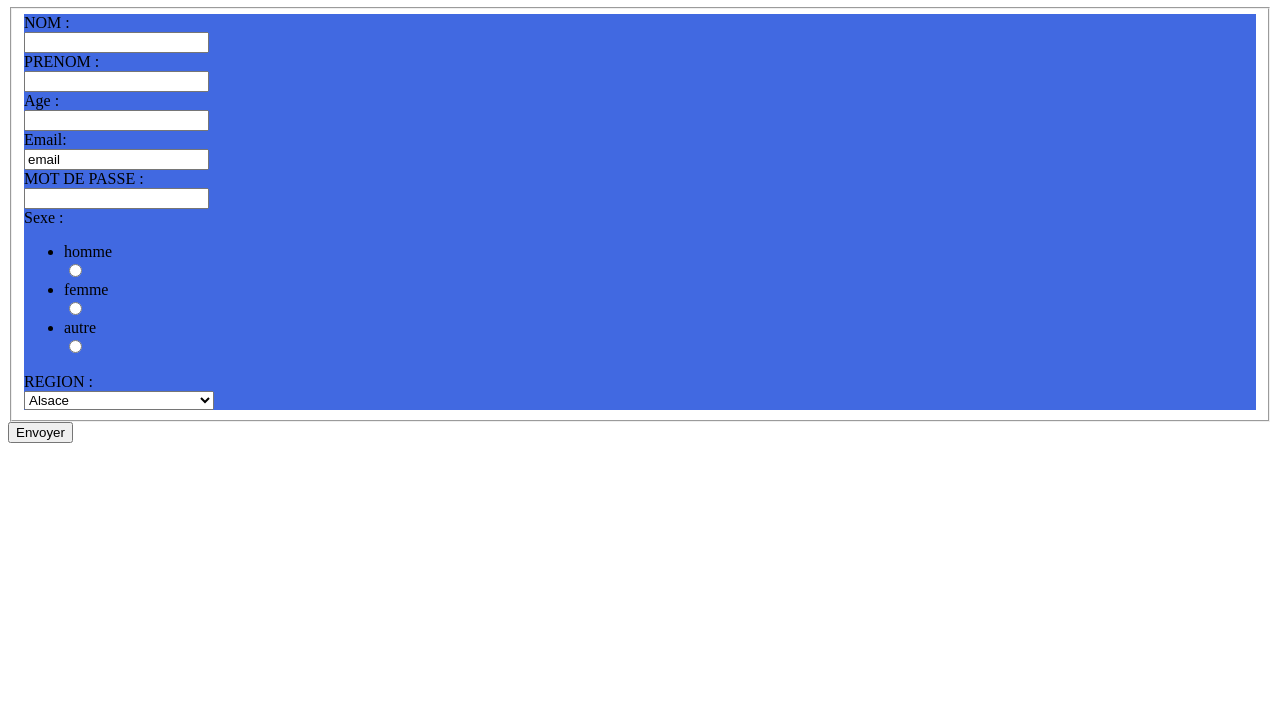
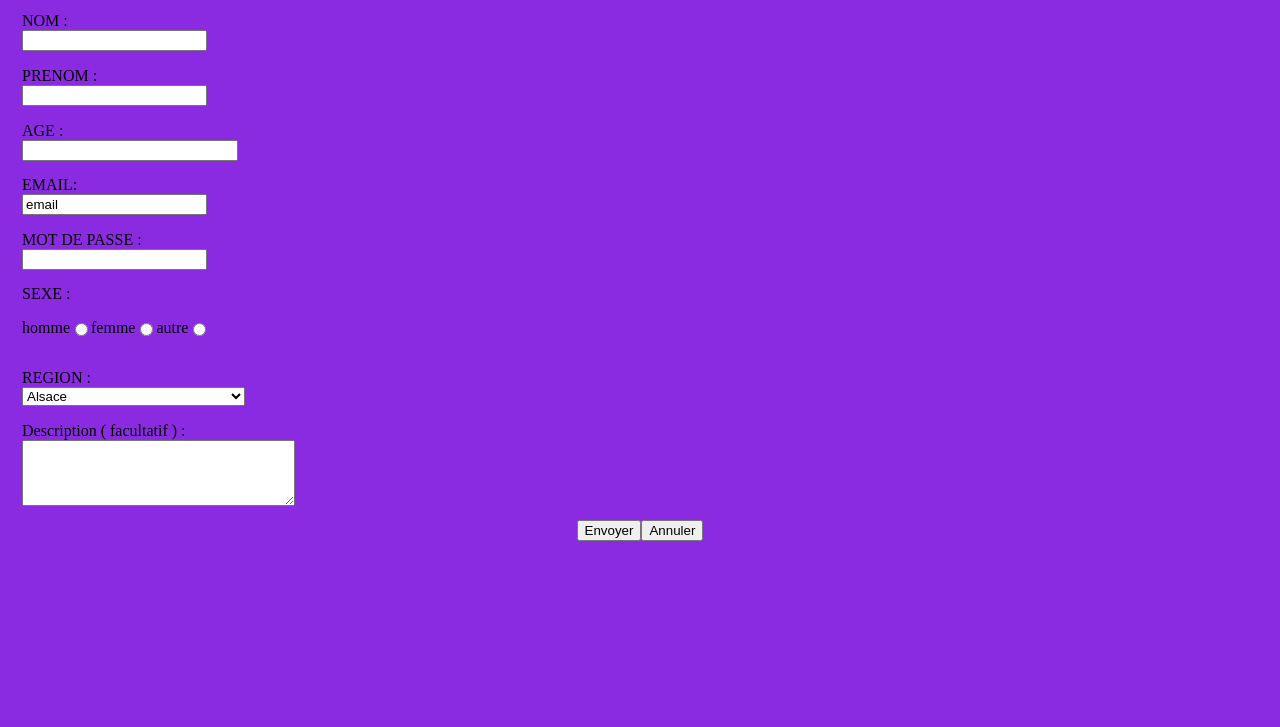
Before and after one commit to SelmaMuzevic/formulaire, a plain HTML site: page formulaire.html in a window 1280 px wide. Shown: the part 73-800 px from the top of the page. Drawn offline with Linux system fonts and the light colour scheme.

Commit message:
rajout une balise sur doc html et modification du css

```diff
--- /dev/null
+++ b/formulaire.css
@@ -0,0 +1,38 @@
+label {
+    display: block;
+    flex-direction: column;
+    flex-wrap: nowrap;
+    justify-content: flex-start;
+}
+
+fieldset {
+    border: none;
+}
+
+ul,
+li {
+    display: flex;
+    flex-direction: row;
+    padding-left: 0em;
+}
+
+body {
+    background-color: blueviolet;
+}
+
+#button {
+    display: flex;
+    justify-content: center;
+}
+
+.aze {
+    width: 15.6em;
+}
+
+#description {
+    width: 20em;
+}
+
+#region {
+    width: 16.7em;
+}
--- a/formulaire.html
+++ b/formulaire.html
@@ -2,7 +2,7 @@
 <html lang="fr">
 
 <head>
-    <link rel="stylesheet" href="style.css" />
+    <link rel="stylesheet" href="formulaire.css" />
     <meta charset="UTF-8">
     <meta name="viewport" content="width=device-width, initial-scale=1.0">
     <meta http-equiv="X-UA-Compatible" content="ie=edge">
@@ -16,33 +16,44 @@
     <form action="index.html" method="GET">
         <fieldset>
 
-            <main>
-
             <label for="nom">NOM :</label>
             <input type="text" name="nom" id="nom">
+        </fieldset>
 
+
+        <fieldset>
             <label for="prenom">PRENOM :</label>
             <input type="text" name="prenom" id="prenom">
-
-                <label for="age">Age :</label>
-                <input type="number" name="age" value="age" min="0">
+        </fieldset>
 
 
-                <label for="email">Email:</label>
-                <input type="email" name="Email" value="email">
+        <fieldset>
+            <label for="age">AGE :</label>
+            <input class="aze" type="number" name="age" value="age" min="0">
+        </fieldset>
 
 
+        <fieldset>
+            <label for="email">EMAIL:</label>
+            <input type="email" name="Email" value="email">
+        </fieldset>
+
+
+        <fieldset>
             <label for="pass">MOT DE PASSE :</label>
             <input type="password" name="pass" id="pass" />
+        </fieldset>
 
 
-                <label for="sexe">Sexe :</label>
+        <fieldset>
+            <label for="sexe">SEXE :</label>
             <ul id="sexe">
                 <li><label for="genre">homme</label><input id="homme" name="sexe" type="radio" value="homme"></li>
                 <li><label for="genre">femme</label><input id="femme" name="sexe" type="radio" value="femme"></li>
                 <li><label for="genre">autre</label><input id="autre" name="sexe" type="radio" value="autre"></li>
             </ul>
-
+        </fieldset>
+        <fieldset>
 
             <label for="region">REGION :</label>
             <select name="region" id="region">
@@ -71,13 +82,21 @@
          <option value"Rhône-Alpes">Rhône-Alpes</option>
 
        </select>
-
         </fieldset>
 
+        <fieldset>
+            <label for="description">Description ( facultatif ) :</label>
+
+            <textarea name="description" id="description" cols="40" rows="4"></textarea>
+        </fieldset>
+
+
+        <div id="button">
             <input type="submit" value="Envoyer" />
+            <input type="reset" value="Annuler" />
+        </div>
+    </form>
 
-    </form>
-    </main>
 </body>
 
 </html>
--- a/style.css
+++ /dev/null
@@ -1,10 +0,0 @@
-label {
-    display: flex;
-    flex-direction: column;
-    flex-wrap: nowrap;
-    justify-content: flex-start;
-}
-
-main {
-    background-color: royalblue;
-}
```
Lines whose indentation alone changed are shown as unchanged.
